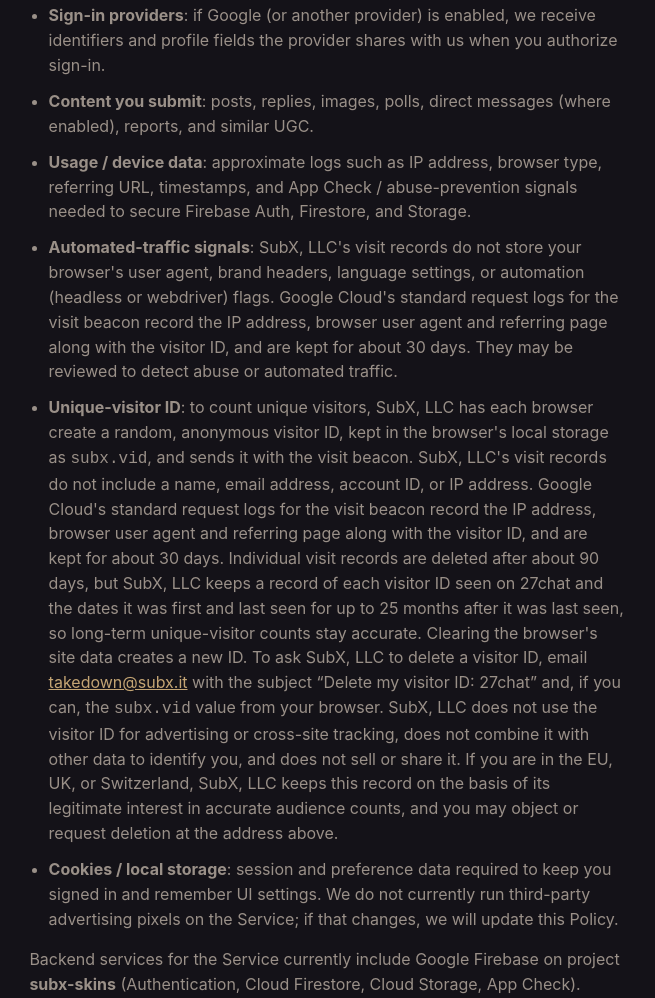
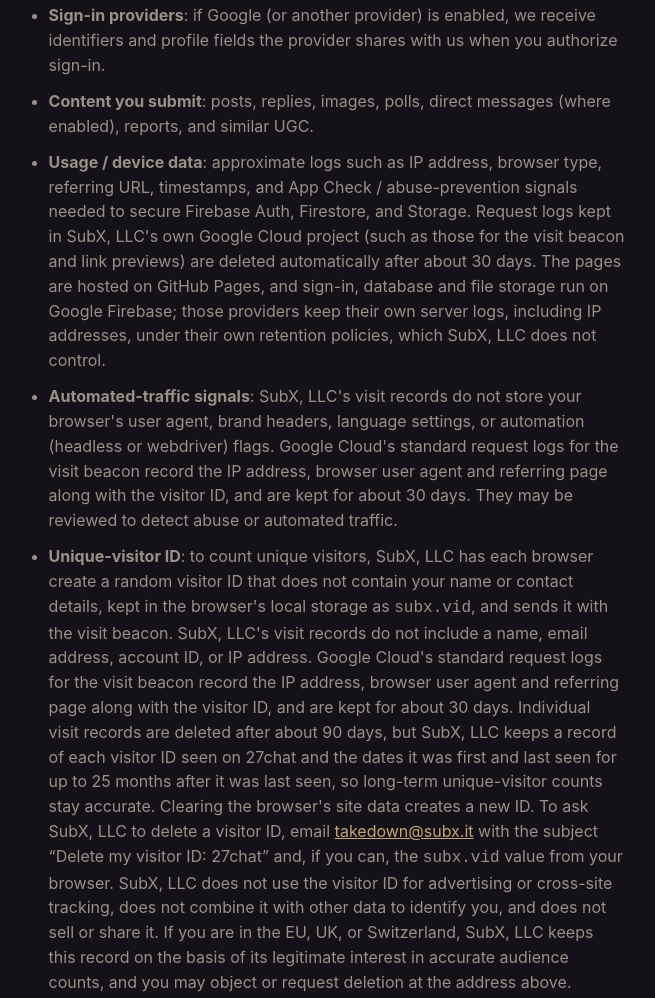
Before and after one commit to jebbdykstra99/27chat, a plain HTML site: page privacy.html in a window 1280 px wide. Shown: the part 854-1852 px from the top of the page, without its empty margins (313-968 px from the left). Drawn offline with Linux system fonts and the light colour scheme.

Commit message:
Privacy: effective date October 31, 2026; CLO wording (random visitor ID, Usage / device data log retention)

```diff
--- a/privacy.html
+++ b/privacy.html
@@ -10,7 +10,7 @@
 </head>
 <body class="legal-page">
   <article class="legal-doc">
-    <p class="legal-kicker">Effective [TODO-EFFECTIVE-DATE: set to the deploy date] · Governing law: State of California, United States of America</p>
+    <p class="legal-kicker">Effective October 31, 2026 · Governing law: State of California, United States of America</p>
     <h1>Privacy Policy</h1>
     <p>This Privacy Policy explains how SubX, LLC (“Operator,” “we,” “us”) collects, uses, and shares information when you use <strong>27chat</strong> at <strong>https://27chat.com/</strong> (the “Service”), part of the SubX family of niche community sites.</p>
     <p>The mail, email, and phone listed for notices are Operator’s designated legal contact channels.</p>
@@ -30,9 +30,9 @@
       <li><strong>Account data</strong> when you register: email address, password (stored by our auth provider as hashes), display name / handle, and a site identifier (<code>siteId</code>).</li>
       <li><strong>Sign-in providers</strong>: if Google (or another provider) is enabled, we receive identifiers and profile fields the provider shares with us when you authorize sign-in.</li>
       <li><strong>Content you submit</strong>: posts, replies, images, polls, direct messages (where enabled), reports, and similar UGC.</li>
-      <li><strong>Usage / device data</strong>: approximate logs such as IP address, browser type, referring URL, timestamps, and App Check / abuse-prevention signals needed to secure Firebase Auth, Firestore, and Storage.</li>
+      <li><strong>Usage / device data</strong>: approximate logs such as IP address, browser type, referring URL, timestamps, and App Check / abuse-prevention signals needed to secure Firebase Auth, Firestore, and Storage. Request logs kept in SubX, LLC's own Google Cloud project (such as those for the visit beacon and link previews) are deleted automatically after about 30 days. The pages are hosted on GitHub Pages, and sign-in, database and file storage run on Google Firebase; those providers keep their own server logs, including IP addresses, under their own retention policies, which SubX, LLC does not control.</li>
       <li><strong>Automated-traffic signals</strong>: SubX, LLC's visit records do not store your browser's user agent, brand headers, language settings, or automation (headless or webdriver) flags. Google Cloud's standard request logs for the visit beacon record the IP address, browser user agent and referring page along with the visitor ID, and are kept for about 30 days. They may be reviewed to detect abuse or automated traffic.</li>
-      <li><strong>Unique-visitor ID</strong>: to count unique visitors, SubX, LLC has each browser create a random, anonymous visitor ID, kept in the browser's local storage as <code>subx.vid</code>, and sends it with the visit beacon. SubX, LLC's visit records do not include a name, email address, account ID, or IP address. Google Cloud's standard request logs for the visit beacon record the IP address, browser user agent and referring page along with the visitor ID, and are kept for about 30 days. Individual visit records are deleted after about 90 days, but SubX, LLC keeps a record of each visitor ID seen on 27chat and the dates it was first and last seen for up to 25 months after it was last seen, so long-term unique-visitor counts stay accurate. Clearing the browser's site data creates a new ID. To ask SubX, LLC to delete a visitor ID, email <a data-takedown href="mailto:takedown@subx.it">takedown@subx.it</a> with the subject “Delete my visitor ID: 27chat” and, if you can, the <code>subx.vid</code> value from your browser. SubX, LLC does not use the visitor ID for advertising or cross-site tracking, does not combine it with other data to identify you, and does not sell or share it. If you are in the EU, UK, or Switzerland, SubX, LLC keeps this record on the basis of its legitimate interest in accurate audience counts, and you may object or request deletion at the address above.</li>
+      <li><strong>Unique-visitor ID</strong>: to count unique visitors, SubX, LLC has each browser create a random visitor ID that does not contain your name or contact details, kept in the browser's local storage as <code>subx.vid</code>, and sends it with the visit beacon. SubX, LLC's visit records do not include a name, email address, account ID, or IP address. Google Cloud's standard request logs for the visit beacon record the IP address, browser user agent and referring page along with the visitor ID, and are kept for about 30 days. Individual visit records are deleted after about 90 days, but SubX, LLC keeps a record of each visitor ID seen on 27chat and the dates it was first and last seen for up to 25 months after it was last seen, so long-term unique-visitor counts stay accurate. Clearing the browser's site data creates a new ID. To ask SubX, LLC to delete a visitor ID, email <a data-takedown href="mailto:takedown@subx.it">takedown@subx.it</a> with the subject “Delete my visitor ID: 27chat” and, if you can, the <code>subx.vid</code> value from your browser. SubX, LLC does not use the visitor ID for advertising or cross-site tracking, does not combine it with other data to identify you, and does not sell or share it. If you are in the EU, UK, or Switzerland, SubX, LLC keeps this record on the basis of its legitimate interest in accurate audience counts, and you may object or request deletion at the address above.</li>
       <li><strong>Cookies / local storage</strong>: session and preference data required to keep you signed in and remember UI settings. We do not currently run third-party advertising pixels on the Service; if that changes, we will update this Policy.</li>
     </ul>
     <p>Backend services for the Service currently include Google Firebase on project <strong>subx-skins</strong> (Authentication, Cloud Firestore, Cloud Storage, App Check). Google’s processing is described in Google’s cloud / Firebase terms and privacy documentation.</p>
```
